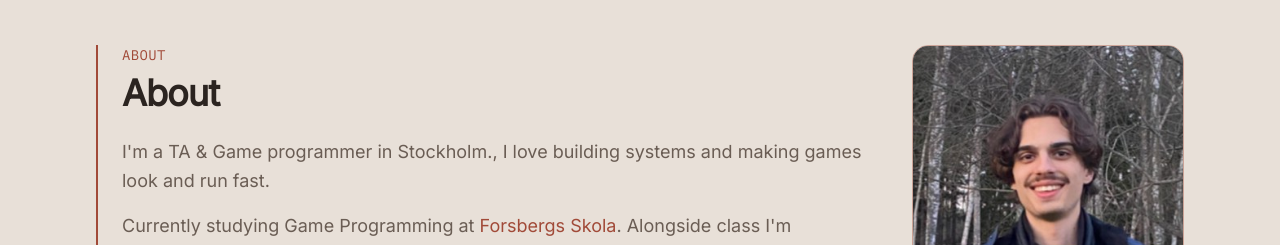
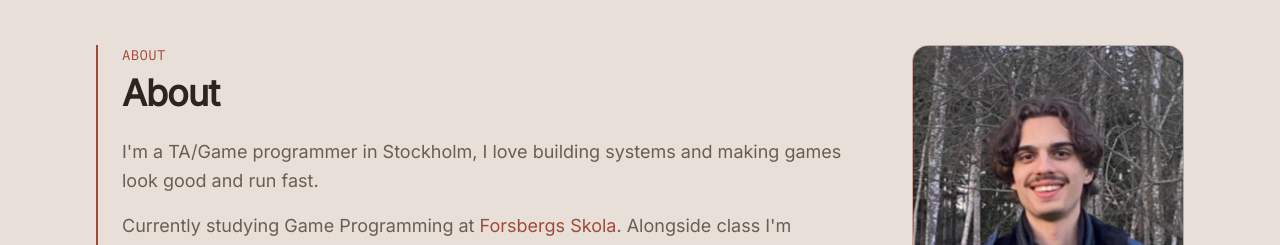
Before and after one commit to MiloPernemarkDEV/Portfolio, a React (Vite) app: page / in a window 1280 px wide. Shown: the part 4760-5005 px from the top of the page. Built offline with nearby package versions, Linux system fonts and the light colour scheme.

Commit message:
Fix typo

```diff
--- a/src/data/site.ts
+++ b/src/data/site.ts
@@ -17,7 +17,7 @@ export const site = {
 
 export const about = {
   heading: "About",
-  text: "I'm a TA & Game programmer in Stockholm., I love building systems and making games look and run fast.",
+  text: "I'm a TA/Game programmer in Stockholm, I love building systems and making games look good and run fast.",
   education:
     "Alongside class I'm exploring shaders, VFX and graphics.",
   extra:
```
